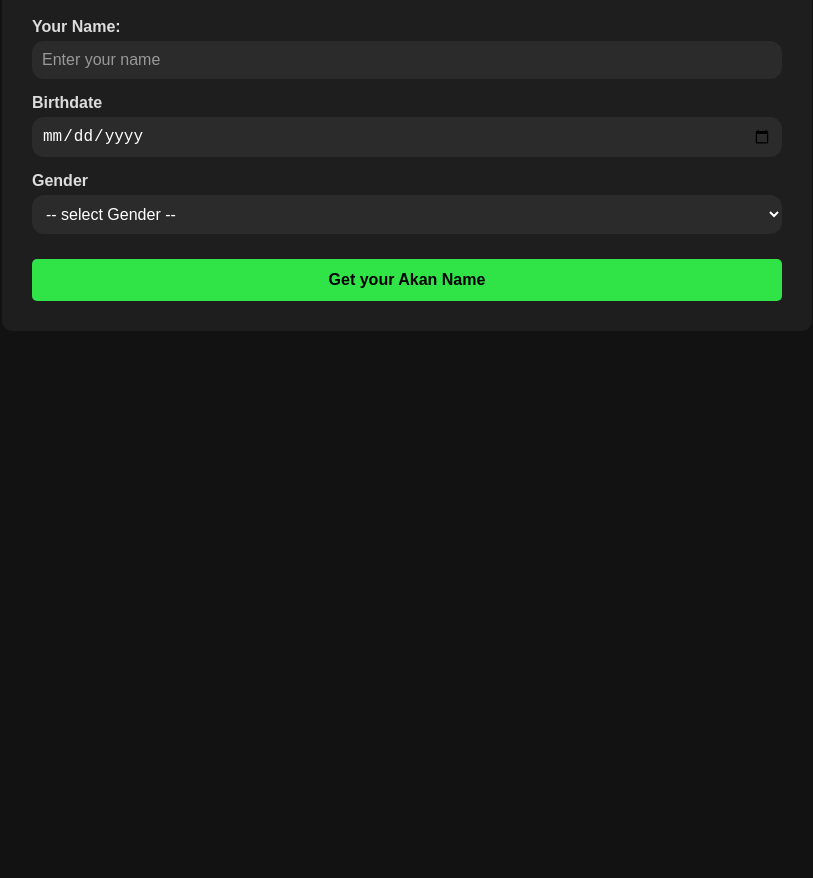
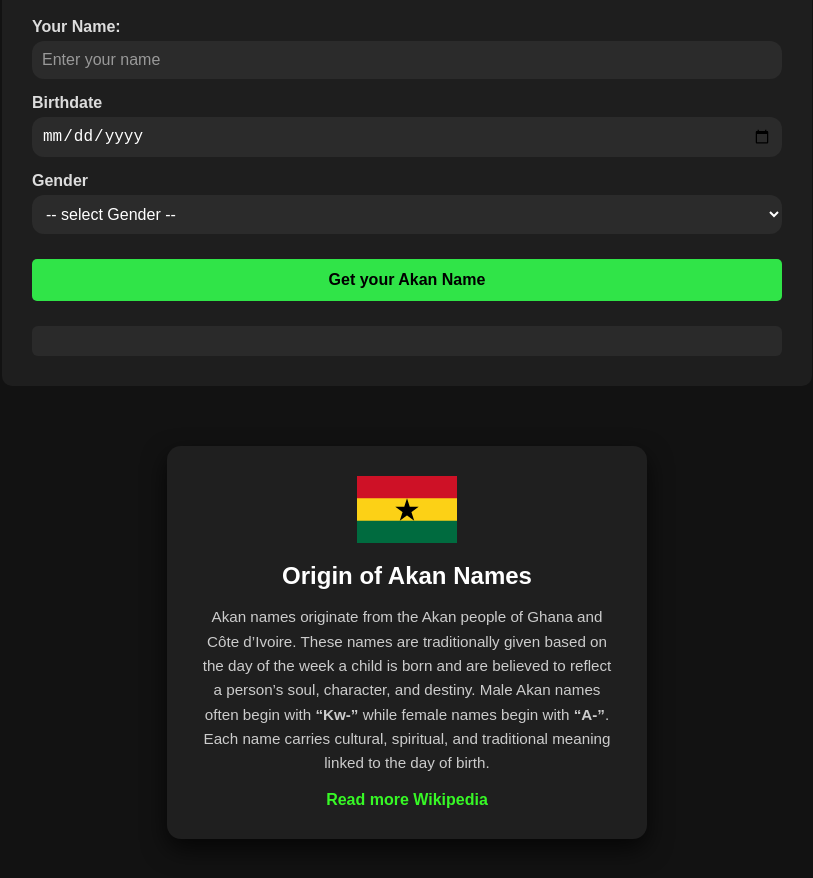
Before and after one commit to Ryanamani-ctrl/akan-name-generator, a plain HTML site: page index.html in a window 1280 px wide. Shown: the part 230-1108 px from the top of the page, without its empty margins (233-1046 px from the left). Before the commit the page ends 800 px from the top, so only its background shows below. Drawn offline with Linux system fonts and the light colour scheme.

Commit message:
added card which includes origin of Akan names  ghanian flag and link to wikipedia

```diff
--- a/index.html
+++ b/index.html
@@ -3,7 +3,7 @@
 <head>
     <meta charset="UTF-8">
     <meta name="viewport" content="width=device-width, initial-scale=1.0">
-    <title>Document</title>
+    <title>Akan-name-generator</title>
     <link rel="stylesheet" href="styles.css">
 </head>
 <body>
@@ -28,7 +28,38 @@
     </select>
     <button type="submit">Get your Akan Name</button>
   </form>
+  <div id="result" class="result"></div>
+ </div>
+<section class="akan-card-wrapper">
+  <div class="akan-card">
+    <img src="Flag_of_Ghana.svg" alt="Flag of Ghana" class="ghana-flag">
 
+    <h2>Origin of Akan Names</h2>
+
+    <p>
+      Akan names originate from the Akan people of Ghana and Côte d’Ivoire.
+      These names are traditionally given based on the day of the week a child
+      is born and are believed to reflect a person’s soul, character, and destiny.
+      Male Akan names often begin with <strong>“Kw-”</strong> while female names
+      begin with <strong>“A-”</strong>. Each name carries cultural, spiritual,
+      and traditional meaning linked to the day of birth.
+    </p>
+
+    <div class="card-links">
+      <a href="https://en.wikipedia.org/wiki/Akan_names" target="_blank">
+        Read more Wikipedia
+      </a>
     </div>
+  </div>
+</section>
+
+
+
+</section>
+
+
+
+
+
 </body>
 </html>
--- a/styles.css
+++ b/styles.css
@@ -44,7 +44,7 @@ input::placeholder {
 }
 
 input:focus,select:focus {
-  border: 1px solid #4da3ff;
+  border: 1px solid #49fc76;
 }
 
 button {
@@ -72,3 +72,42 @@ button:hover {
   border-radius: 6px;
   color: #ffffff;
 }
+.akan-card-wrapper {
+  display: flex;
+  justify-content: center;
+  margin: 60px 0;
+}
+
+.akan-card {
+  background-color: #1f1f1f;
+  max-width: 420px;
+  padding: 30px;
+  border-radius: 14px;
+  text-align: center;
+  box-shadow: 0 10px 25px rgba(0, 0, 0, 0.7);
+}
+
+.akan-card h2 {
+  color: #ffffff;
+  margin: 15px 0;
+}
+
+.akan-card p {
+  color: #cccccc;
+  font-size: 0.95rem;
+  line-height: 1.6;
+}
+
+.ghana-flag {
+  width: 100px;
+}
+
+.card-links a {
+  color: #37f826;
+  text-decoration: none;
+  font-weight: bold;
+}
+
+.card-links a:hover {
+  color: #1ee539;
+}
```
Also changed, not shown: Flag_of_Ghana.svg (added). Lines whose indentation alone changed are shown as unchanged.
